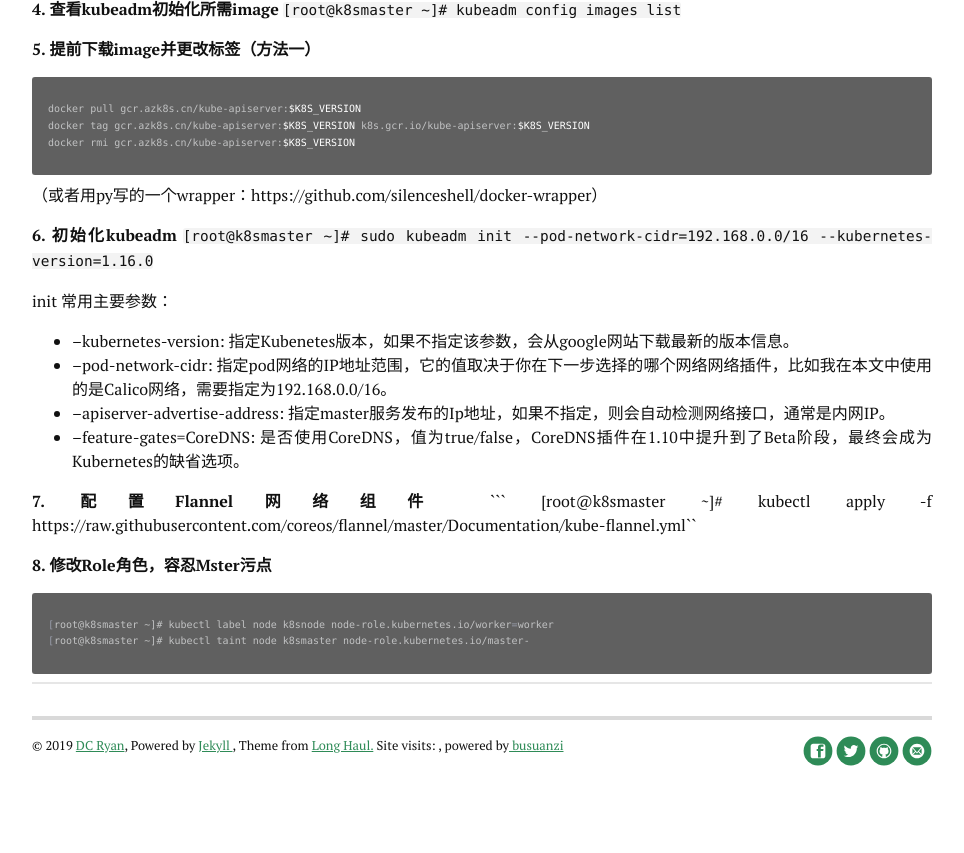
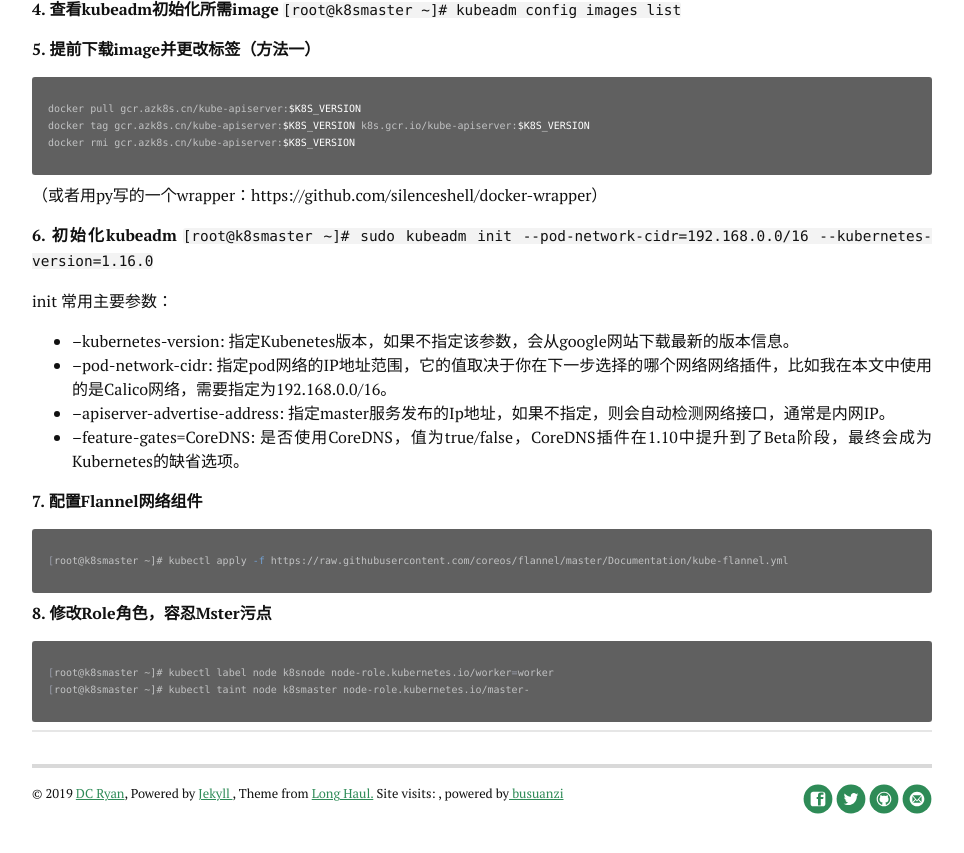
Before and after one commit to halcity/halcity.github.io, a Jekyll site: the page built from _posts/2019-10-8-kubernetes-v1.6-搭建记录.md, in a window 1280 px wide and 900 px high, scrolled down 906 px. Shown: the top 853 px of the window, without its empty margins (158-1122 px from the left). Built offline with Jekyll 4.4.1, drawn with Linux system fonts in a browser that asks for light colours; nearby versions of some CDN libraries; our own code applies the rules of GitHub Pages for plain Markdown files; comment, search, counter and statistics services are not loaded.

Commit message:
Update 2019-10-8-kubernetes-v1.6-搭建记录.md

````diff
--- a/_posts/2019-10-8-kubernetes-v1.6-搭建记录.md
+++ b/_posts/2019-10-8-kubernetes-v1.6-搭建记录.md
@@ -44,7 +44,9 @@ init 常用主要参数：
 - --feature-gates=CoreDNS: 是否使用CoreDNS，值为true/false，CoreDNS插件在1.10中提升到了Beta阶段，最终会成为Kubernetes的缺省选项。
 
 **7.  配置Flannel网络组件**
-``` [root@k8smaster ~]# kubectl apply -f https://raw.githubusercontent.com/coreos/flannel/master/Documentation/kube-flannel.yml``
+``` bash
+[root@k8smaster ~]# kubectl apply -f https://raw.githubusercontent.com/coreos/flannel/master/Documentation/kube-flannel.yml
+```
 
 **8. 修改Role角色，容忍Mster污点**
 ``` bash
````
